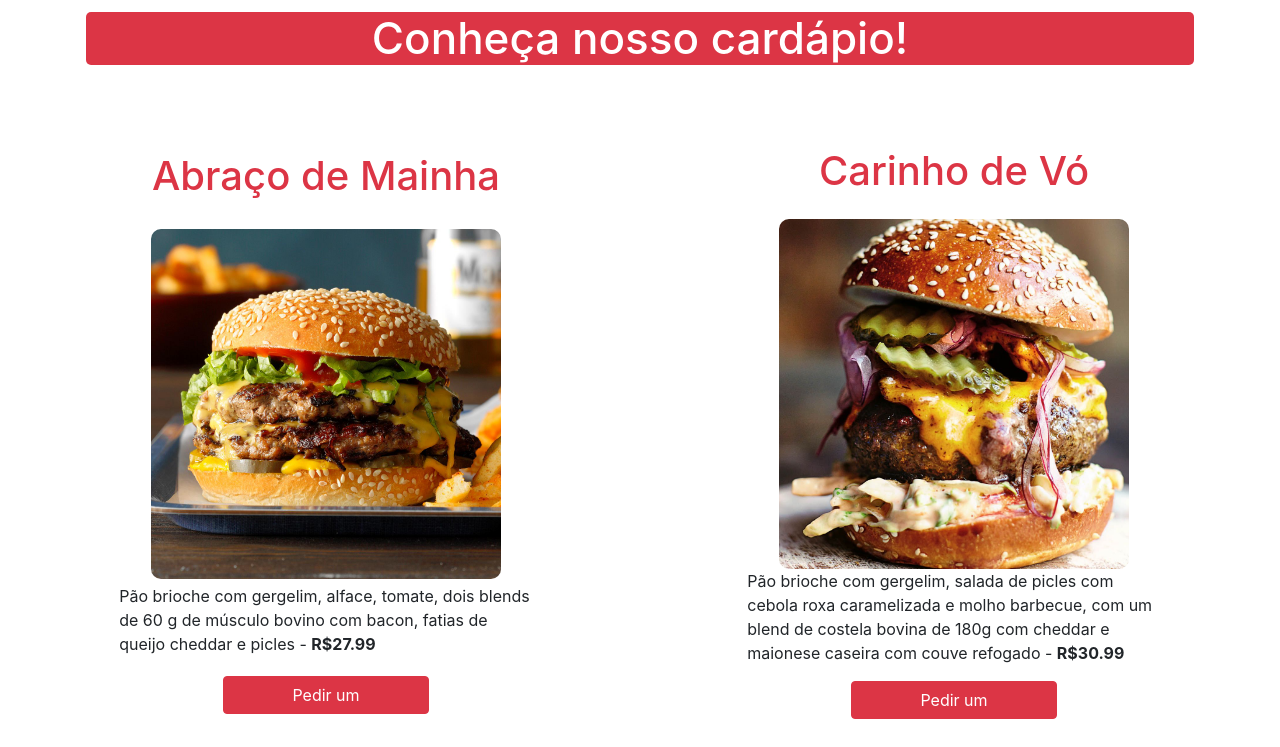
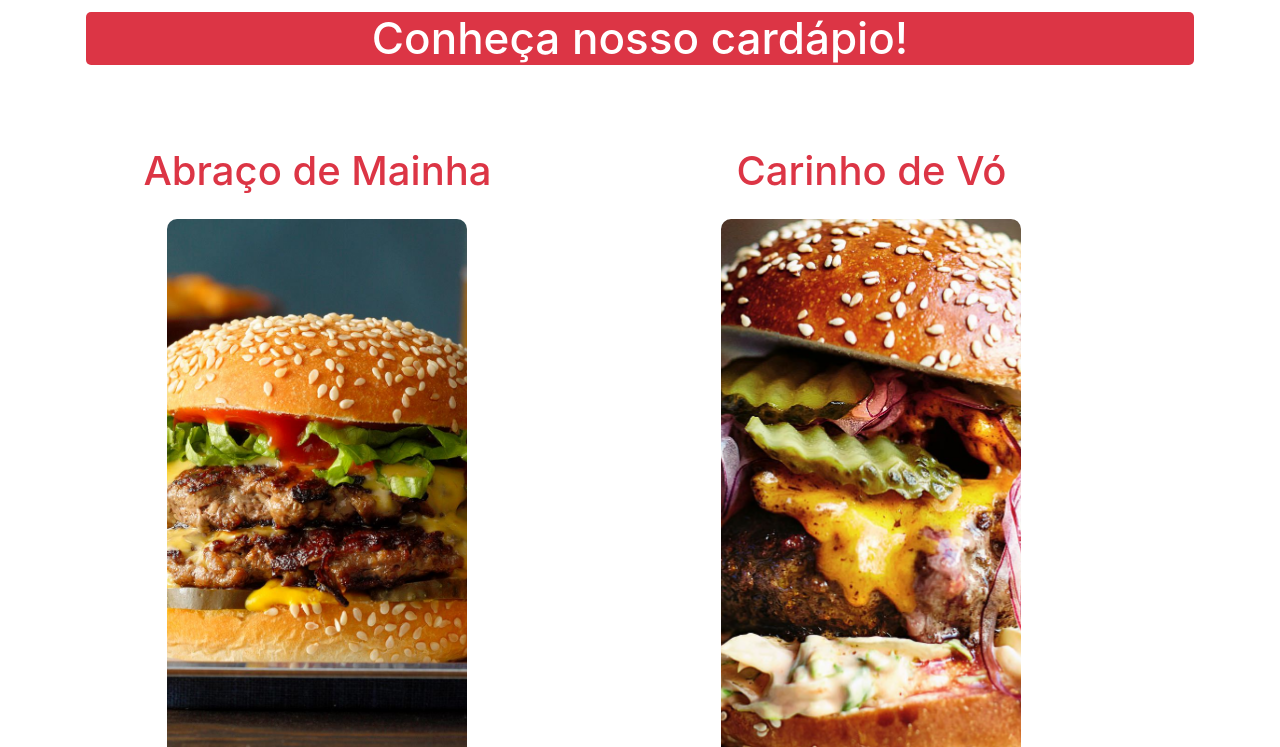
Before and after one commit to jooguilhermesc/bootstrap_page_hamburgueria, a plain HTML site: page index.html in a window 1280 px wide. Shown: the part 860-1607 px from the top of the page. Drawn offline with nearby package versions, Linux system fonts and the light colour scheme.

Commit message:
ajustes da resolução da tela

```diff
--- a/css/styles.css
+++ b/css/styles.css
@@ -38,7 +38,7 @@
 
 #apr-hamburgueria{
     height: 100vh;
-    width: 100vw;
+    width: auto;
 }
 
 #apr-hamburgueria .hero{
@@ -73,7 +73,7 @@
     font-size: 2.5rem;
     padding: 0.5%;
     height: 2em;
-    width: 12em;
+    width: auto;
 }
 
 .card-sanduiche{
@@ -82,14 +82,14 @@
     flex-direction: column;
     align-items: center;
     justify-content: space-evenly;
-    width: 30rem;
+    width: auto;
     padding: 3%;
     border-radius: 10px;
 }
 
 .img-sanduiche{
-    width: 350px;
-    height: 350px;
+    width: 300px;
+    height: 70vh;
     object-fit: cover;
     background-size: cover;
     background-position: center center;
```
